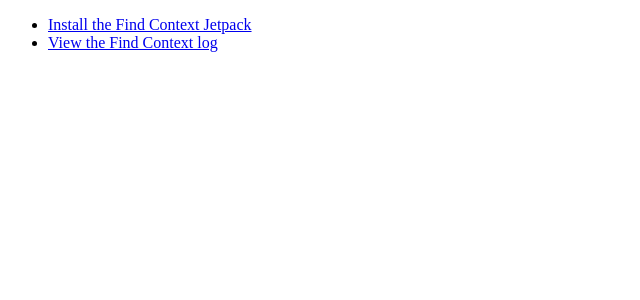
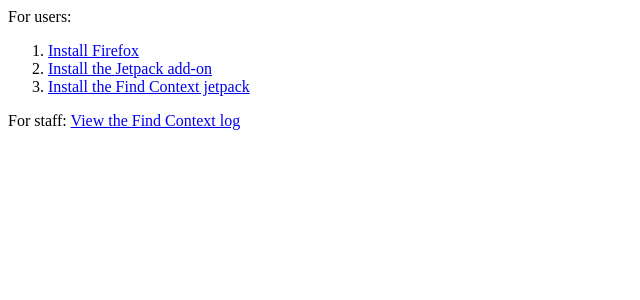
Before and after one commit to rybesh/findcontext, a Django app: page / in a window 1280 px wide. Shown: the top 300 px of the page, without its empty margins (0-640 px from the left). Run offline with Django 3.2, Linux system fonts and the light colour scheme; parts of the project's set-up code (start-up, migrations or seed data) failed here and were passed over; some libraries are stand-ins or nearby versions.

Commit message:
Added link to Jetpack XPI.

```diff
--- a/findcontext/main/templates/index.html
+++ b/findcontext/main/templates/index.html
@@ -5,9 +5,16 @@
     <link rel="stylesheet" href="http://yui.yahooapis.com/combo?2.8.0r4/build/reset-fonts-grids/reset-fonts-grids.css&2.8.0r4/build/base/base-min.css" type="text/css" media="screen"/>
   </head>
   <body>
-    <ul style="text-align: left;">
-      <li><a href="/install/">Install the Find Context Jetpack</a></li>
-      <li><a href="/admin/main/logrecord/">View the Find Context log</a></li>
-    </ul>
+    <div>
+      For users:
+      <ol style="text-align: left;">
+        <li><a href="http://www.mozilla.com/firefox/">Install Firefox</a></li>
+        <li><a href="/media/jetpack-0.8.1-all.xpi">Install the Jetpack add-on</a></li>
+        <li><a href="/install/">Install the Find Context jetpack</a></li>
+      </ol>
+    </div>
+    <div>
+      For staff: <a href="/admin/main/logrecord/">View the Find Context log</a>
+    </div>
   </body>
 </html>
```
Also changed, not shown: 1 other file.
